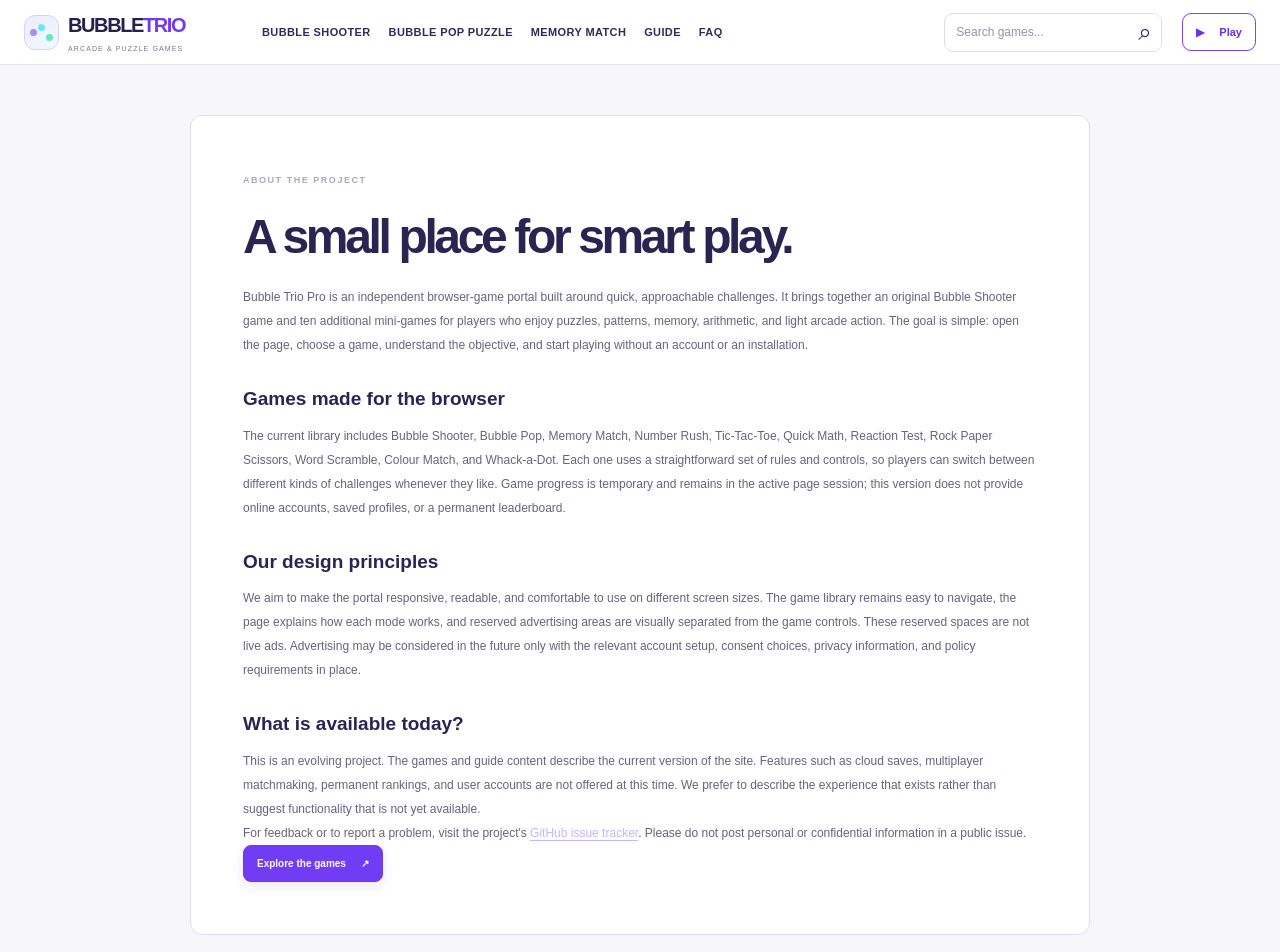
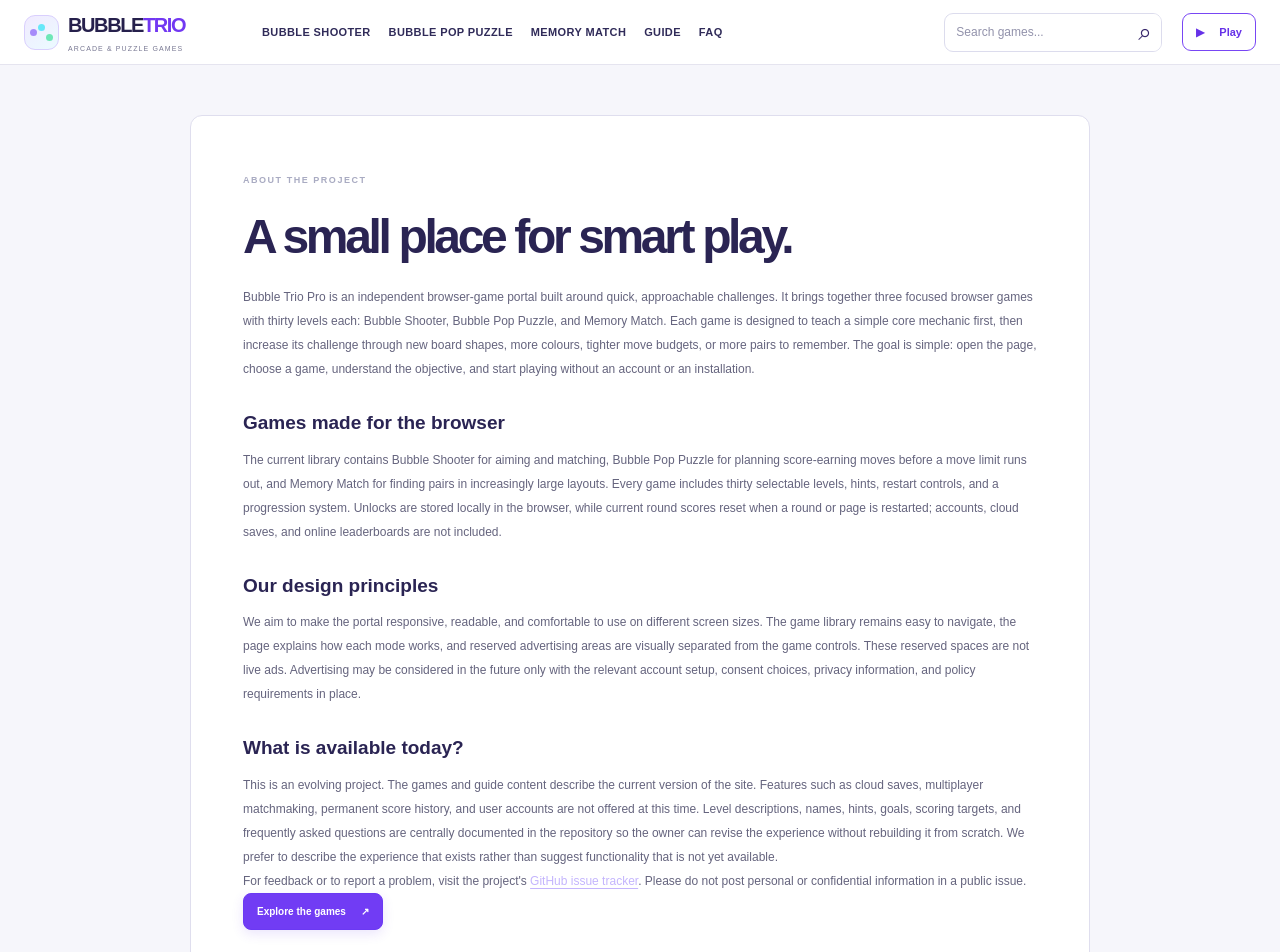
Before and after one commit to websiite01-tech/bubble-trio-pro, a Next.js app: page /about in a window 1280 px wide. Shown: the top 952 px of the page. Built offline with nearby package versions, Linux system fonts and the light colour scheme; no server answers.

Commit message:
content: update About page for three games and level progression

```diff
--- a/app/about/page.js
+++ b/app/about/page.js
@@ -5,13 +5,13 @@ export default function AboutPage() {
     <article className="content-page">
       <span className="eyebrow">ABOUT THE PROJECT</span>
       <h1>A small place for smart play.</h1>
-      <p>Bubble Trio Pro is an independent browser-game portal built around quick, approachable challenges. It brings together an original Bubble Shooter game and ten additional mini-games for players who enjoy puzzles, patterns, memory, arithmetic, and light arcade action. The goal is simple: open the page, choose a game, understand the objective, and start playing without an account or an installation.</p>
+      <p>Bubble Trio Pro is an independent browser-game portal built around quick, approachable challenges. It brings together three focused browser games with thirty levels each: Bubble Shooter, Bubble Pop Puzzle, and Memory Match. Each game is designed to teach a simple core mechanic first, then increase its challenge through new board shapes, more colours, tighter move budgets, or more pairs to remember. The goal is simple: open the page, choose a game, understand the objective, and start playing without an account or an installation.</p>
       <h2>Games made for the browser</h2>
-      <p>The current library includes Bubble Shooter, Bubble Pop, Memory Match, Number Rush, Tic-Tac-Toe, Quick Math, Reaction Test, Rock Paper Scissors, Word Scramble, Colour Match, and Whack-a-Dot. Each one uses a straightforward set of rules and controls, so players can switch between different kinds of challenges whenever they like. Game progress is temporary and remains in the active page session; this version does not provide online accounts, saved profiles, or a permanent leaderboard.</p>
+      <p>The current library contains Bubble Shooter for aiming and matching, Bubble Pop Puzzle for planning score-earning moves before a move limit runs out, and Memory Match for finding pairs in increasingly large layouts. Every game includes thirty selectable levels, hints, restart controls, and a progression system. Unlocks are stored locally in the browser, while current round scores reset when a round or page is restarted; accounts, cloud saves, and online leaderboards are not included.</p>
       <h2>Our design principles</h2>
       <p>We aim to make the portal responsive, readable, and comfortable to use on different screen sizes. The game library remains easy to navigate, the page explains how each mode works, and reserved advertising areas are visually separated from the game controls. These reserved spaces are not live ads. Advertising may be considered in the future only with the relevant account setup, consent choices, privacy information, and policy requirements in place.</p>
       <h2>What is available today?</h2>
-      <p>This is an evolving project. The games and guide content describe the current version of the site. Features such as cloud saves, multiplayer matchmaking, permanent rankings, and user accounts are not offered at this time. We prefer to describe the experience that exists rather than suggest functionality that is not yet available.</p>
+      <p>This is an evolving project. The games and guide content describe the current version of the site. Features such as cloud saves, multiplayer matchmaking, permanent score history, and user accounts are not offered at this time. Level descriptions, names, hints, goals, scoring targets, and frequently asked questions are centrally documented in the repository so the owner can revise the experience without rebuilding it from scratch. We prefer to describe the experience that exists rather than suggest functionality that is not yet available.</p>
       <p>For feedback or to report a problem, visit the project's <a className="inline-link" href="https://github.com/websiite01-tech/bubble-trio-pro/issues" target="_blank" rel="noreferrer">GitHub issue tracker</a>. Please do not post personal or confidential information in a public issue.</p>
       <a className="primary-button" href="/#play">Explore the games <span>↗</span></a>
     </article>
```
